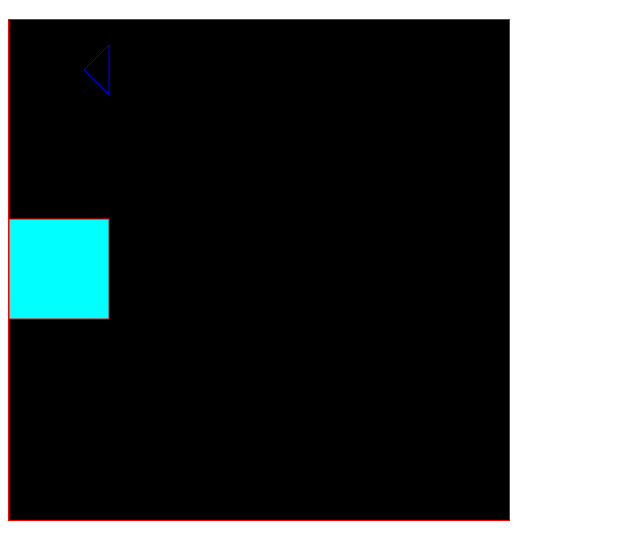
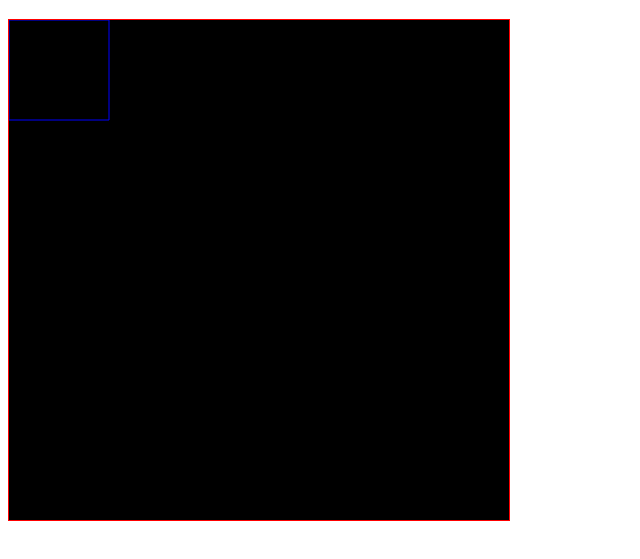
Before and after one commit to akshayk2001/asteroids, a plain HTML site: page index.html in a window 1280 px wide. Shown: the part 61-620 px from the top of the page, without its empty margins (0-640 px from the left). Drawn offline with Linux system fonts and the light colour scheme.

Commit message:
Drawing Rectangle with Path

```diff
--- a/index.html
+++ b/index.html
@@ -375,30 +375,44 @@
       context.fillStyle = "rgb(0, 0, 0)";
       context.fillRect(0, 0, width, height);
 
-      //Draw our rectangle at the target x,y position
-      context.fillStyle = "rgb(0, 255, 255)";
-      context.fillRect(
-        x,
-        y,
-        rectWidth,
-        rectHeight);
+      // //Draw our rectangle at the target x,y position
+      // context.fillStyle = "rgb(0, 255, 255)";
+      // context.fillRect(
+      //   x,
+      //   y,
+      //   rectWidth,
+      //   rectHeight);
+      //
+      //
+      //
+      // context.strokeStyle = "red";
+      // context.strokeRect(
+      //   x,
+      //   y,
+      //   rectWidth,
+      //   rectHeight);
+      //
+      // context.strokeStyle = "blue";
+
+      // context.beginPath();
+      // context.moveTo(75,50);
+      // context.lineTo(100,75);
+      // context.lineTo(100,25);
+      // context.lineTo(75,50)
+      // context.stroke();
+
+      context.strokeStyle = 'blue';
+      context.beginPath();
+      context.moveTo(0, 0);
+      context.lineTo(100, 0);
+      context.lineTo(100, 100);
+      context.lineTo(0, 100);
+      context.closePath();
+      context.stroke();
 
 
 
-      context.strokeStyle = "red";
-      context.strokeRect(
-        x,
-        y,
-        rectWidth,
-        rectHeight);
 
-      context.strokeStyle = "blue";
-      context.beginPath(x, y, rectWidth, rectHeight);
-      context.moveTo(75,50);
-      context.lineTo(100,75);
-      context.lineTo(100,25);
-      context.lineTo(75,50)
-      context.stroke();
 
 
 
@@ -415,6 +429,25 @@
     }
     window.requestAnimationFrame(draw);
 
+
+// From http://paperjs.org/tutorials/project-items/transforming-items
+//     var path = new Path.Triangle(new Point(50, 50), new Size(100, 75));
+//       path.style = {
+//          fillColor: 'white',
+//           strokeColor: 'blue'
+//         };
+//
+// // Create a copy of the path and set its stroke color to red:
+//   var copy = path.clone();
+//   copy.strokeColor = 'red';
+//
+//   function onFrame(event) {
+// // Each frame, rotate the copy by 1 degree:
+//    copy.rotate(1);
+//  }
+
+
+
  </script>
 </body>
 </html>
```
